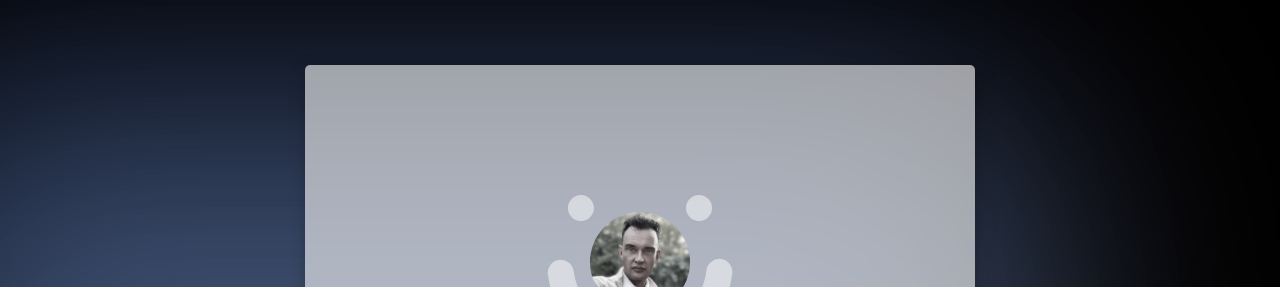
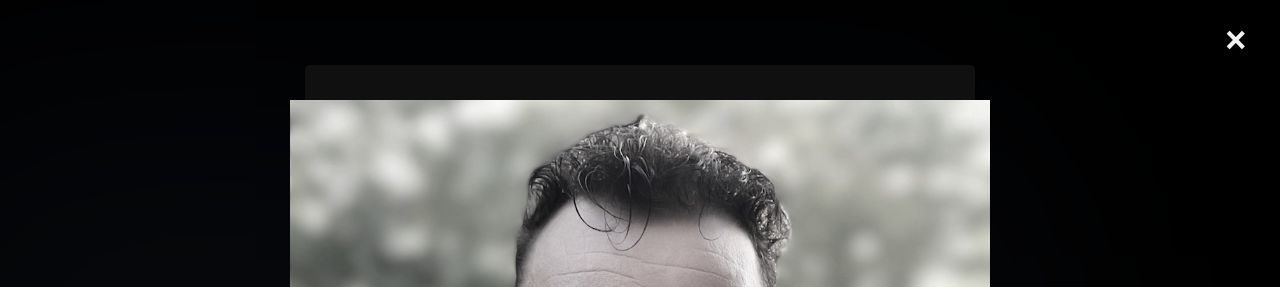
Before and after one commit to Trophy-Boy/Trophy-Boy.github.io, a plain HTML site: page index.html in a window 1280 px wide. Both pictures are taken after a click on the element 640 px from the left and 261 px from the top of the page. Shown: the top 287 px of the page. Drawn offline with nearby package versions, Linux system fonts and the light colour scheme.

Commit message:
Added lightbox to photo

```diff
--- a/assets/style.css
+++ b/assets/style.css
@@ -33,6 +33,7 @@ body {
 
 
   .pic {
+    cursor: pointer;
     display: flex;
     flex-direction: column;
     align-items: center;
@@ -601,3 +602,81 @@ body {
    left: 50vw;
   }
   }
+
+  /* The Modal (background) */
+.modal {
+  display: none; /* Hidden by default */
+  position: fixed; /* Stay in place */
+  z-index: 5; /* Sit on top */
+  padding-top: 100px; /* Location of the box */
+  left: 0;
+  top: 0;
+  width: 100%; /* Full width */
+  height: 100%; /* Full height */
+  overflow: auto; /* Enable scroll if needed */
+  background-color: rgb(0,0,0); /* Fallback color */
+  background-color: rgba(0,0,0,0.9); /* Black w/ opacity */
+}
+
+/* Modal Content (image) */
+.modal-content {
+  margin: auto;
+  display: block;
+  width: 80%;
+  max-width: 700px;
+}
+
+/* Caption of Modal Image */
+#caption {
+  margin: auto;
+  display: block;
+  width: 80%;
+  max-width: 700px;
+  text-align: center;
+  color: #ccc;
+  padding: 10px 0;
+  height: 150px;
+}
+
+/* Add Animation */
+.modal-content, #caption {
+  -webkit-animation-name: zoom;
+  -webkit-animation-duration: 0.6s;
+  animation-name: zoom;
+  animation-duration: 0.6s;
+}
+
+@-webkit-keyframes zoom {
+  from {-webkit-transform:scale(0)}
+  to {-webkit-transform:scale(1)}
+}
+
+@keyframes zoom {
+  from {transform:scale(0)}
+  to {transform:scale(1)}
+}
+
+/* The Close Button */
+.close {
+  position: absolute;
+  top: 15px;
+  right: 35px;
+  color: #f1f1f1;
+  font-size: 40px;
+  font-weight: bold;
+  transition: 0.3s;
+}
+
+.close:hover,
+.close:focus {
+  color: #bbb;
+  text-decoration: none;
+  cursor: pointer;
+}
+
+/* 100% Image Width on Smaller Screens */
+@media only screen and (max-width: 700px){
+  .modal-content {
+    width: 100%;
+  }
+}
--- a/index.html
+++ b/index.html
@@ -20,7 +20,7 @@
 
 
                     <div class="inner">
-                        <div class="pic">
+                        <div id="myImg" class="pic">
                      <div class="svg">
 
                         <svg viewbox="0 0 10 10">
@@ -184,7 +184,35 @@
    });
 </script>
 
+<div id="myModal" class="modal">
+    <span class="close">&times;</span>
+    <img class="modal-content" id="img01">
+    <div id="caption"></div>
+  </div>
 
+
+  <script>
+    // Get the modal
+    var modal = document.getElementById("myModal");
+
+    // Get the image and insert it inside the modal - use its "alt" text as a caption
+    var img = document.getElementById("myImg");
+    var modalImg = document.getElementById("img01");
+    var captionText = document.getElementById("caption");
+    img.onclick = function(){
+      modal.style.display = "block";
+      modalImg.src = "assets/pic.jpg";
+      captionText.innerHTML = "Oliver";
+    }
+
+    // Get the <span> element that closes the modal
+    var span = document.getElementsByClassName("close")[0];
+
+    // When the user clicks on <span> (x), close the modal
+    span.onclick = function() {
+      modal.style.display = "none";
+    }
+    </script>
 
     </body>
 </html>
```
